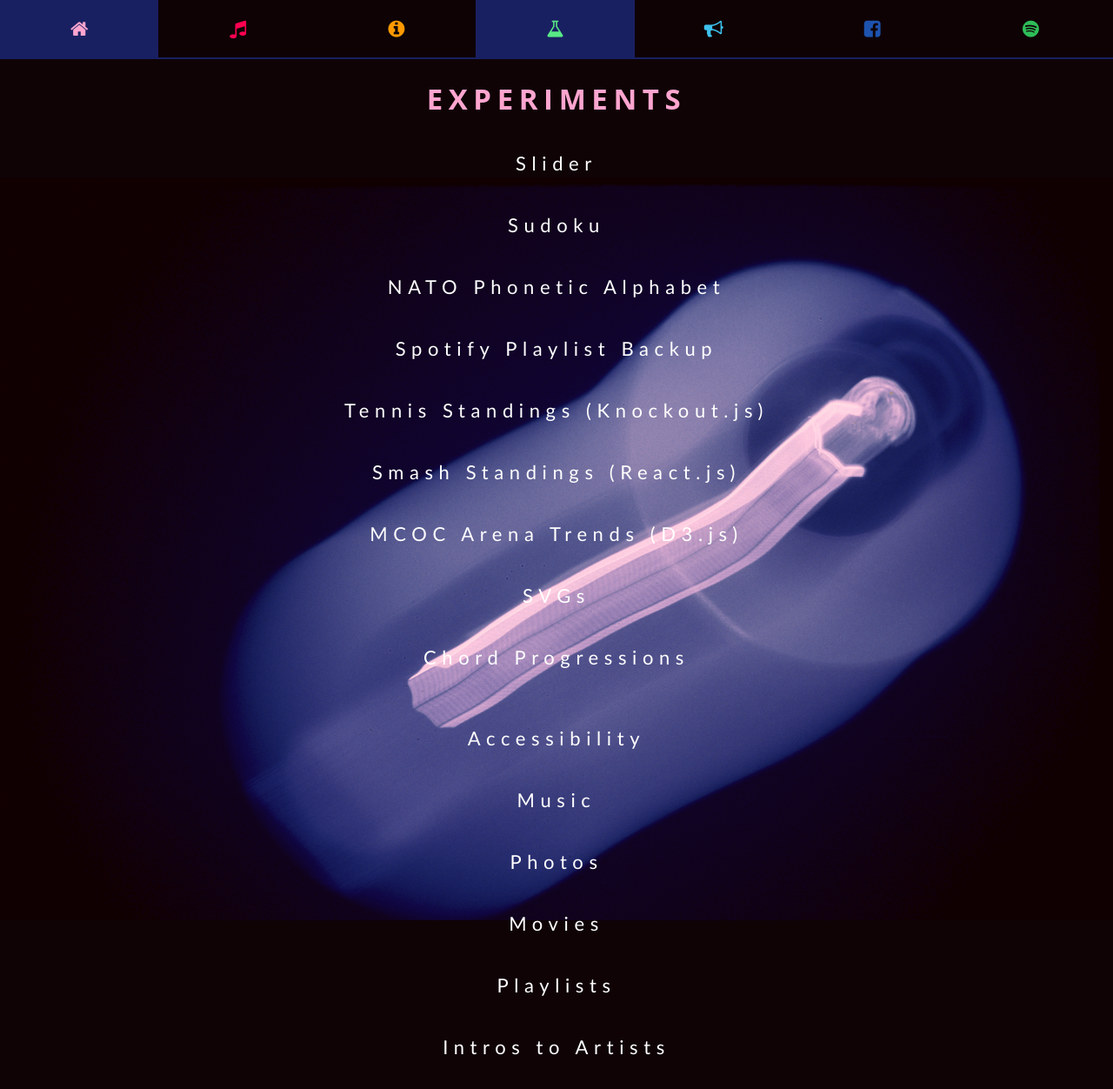
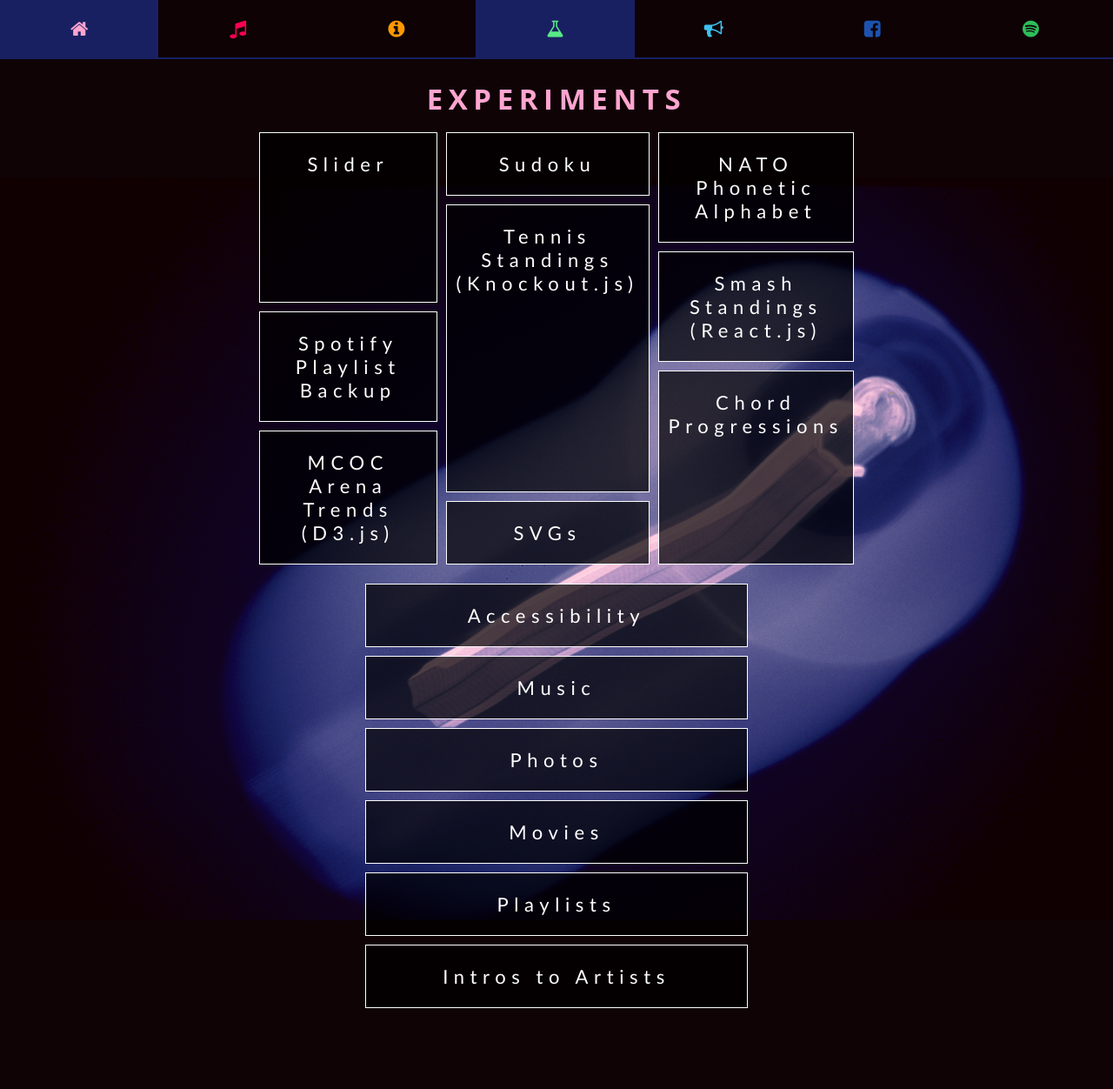
Before and after one commit to brgibson/www, a Jekyll site: the page built from experiments/index.html, in a window 1280 px wide and 1261 px high. Shown: the top 1252 px of the window at 87% size. Built offline with Jekyll 4.4.1, drawn with Linux system fonts in a browser that asks for light colours; nearby versions of some CDN libraries.

Commit message:
experiments - swapping to grid layout - experimenting with grid

```diff
--- a/base.css
+++ b/base.css
@@ -517,7 +517,7 @@ h2 {
     /*color: #FFA5CF;*/
     text-shadow: none;
 }
-a:hover {
+a:hover, a:focus  {
     background: rgb(25, 32, 98);
     color: #FFA5CF;
     text-shadow: none;
--- a/experiments/index.html
+++ b/experiments/index.html
@@ -9,27 +9,112 @@ description: Experimentation and side-projects.
 ---
 
 <div class="main">
+    <style>
+        .experiment-links-grid-top a,
+        .experiment-links-grid-bottom a{
+            border: 1px solid white;
+            width: 100%;
+            height: 100%;
+            margin: 0;
+            padding: 1em .5em;
+            text-align: center;
+            box-sizing: border-box;
+            background: rgba(0, 0, 0, .7);
+        }
+        .grid-a {
+            grid-area: a;
+        }
+        .grid-b {
+            grid-area: b;
+        }
+        .grid-c {
+            grid-area: c;
+        }
+        .grid-d {
+            grid-area: d;
+        }
+        .grid-e {
+            grid-area: e;
+        }
+        .grid-f {
+            grid-area: f;
+        }
+        .grid-g {
+            grid-area: g;
+        }
+        .grid-h {
+            grid-area: h;
+        }
+        .grid-i {
+            grid-area: i;
+        }
+        .experiment-links-grid-top {
+            display: grid;
+            grid-template-columns: 1fr 1fr 1fr;
+            grid-template-areas:
+                    "a b c"
+                    "a b c"
+                    "a e c"
+                    "a e f"
+                    "d e f"
+                    "d e i"
+                    "g e i"
+                    "g h i"
+                    "g h i";
+            grid-gap: 10px;
+            margin: 10px;
+        }
+        @media (max-width:640px) {
+          .experiment-links-grid-top {
+            grid-template-columns: 1fr 1fr;
+            grid-template-areas:
+                    "a b"
+                    "a b"
+                    "a e"
+                    "a e"
+                    "d e"
+                    "d e"
+                    "g e"
+                    "g h"
+                    "c h"
+                    "c i"
+                    "c i"
+                    "c i"
+                    "f i"
+                    "f i";
+            }
+        }
+        .experiment-links-grid-bottom {
+            max-width: 20em;
+            display: grid;
+            grid-template-columns: 1fr;
+            grid-template-areas: "a" "b" "c" "d" "e" "f" "g" "h" "i";
+            grid-gap: 10px;
+            margin: 0 auto;
+            padding: 0 10px;
+        }
+    </style>
     <section class="experiments-container">
         <h1>Experiments</h1>
-        <ul class="experiment-links">
-            <li><a href="/slider/">Slider</a></li>
-            <li><a href="/sudoku/">Sudoku</a></li>
-            <li><a href="/alphabet/nato/">NATO Phonetic Alphabet</a></li>
-            <li><a href="/spotify/">Spotify Playlist Backup</a></li>
-            <li><a href="/tennis/">Tennis Standings (Knockout.js)</a></li>
-            <li><a href="/smash/">Smash Standings (React.js)</a></li>
-            <li><a href="/arena-trends/">MCOC Arena Trends (D3.js)</a></li>
-            <li><a href="/svg/">SVGs</a></li>
-            <li><a href="/chords/">Chord Progressions</a></li>
+        <ul class="experiment-links-grid-top">
+            <li class="grid-a"><a href="/slider/">Slider</a></li>
+            <li class="grid-b"><a href="/sudoku/">Sudoku</a></li>
+            <li class="grid-c"><a href="/alphabet/nato/">NATO Phonetic Alphabet</a></li>
+            <li class="grid-d"><a href="/spotify/">Spotify Playlist Backup</a></li>
+            <li class="grid-e"><a href="/tennis/">Tennis Standings (Knockout.js)</a></li>
+            <li class="grid-f"><a href="/smash/">Smash Standings (React.js)</a></li>
+            <li class="grid-g"><a href="/arena-trends/">MCOC Arena Trends (D3.js)</a></li>
+            <li class="grid-h"><a href="/svg/">SVGs</a></li>
+            <li class="grid-i"><a href="/chords/">Chord Progressions</a></li>
         </ul>
         {% include global/ad-responsive.html %}
-        <ul class="experiment-links">
-            <li><a href="/accessibility/">Accessibility</a></li>
-            <li><a href="/music/">Music</a></li>
-            <li><a href="/photos/">Photos</a></li>
-            <li><a href="/movies/">Movies</a></li>
-            <li><a href="/playlists">Playlists</a></li>
-            <li><a href="/intros/">Intros to Artists</a></li>
+        <ul class="experiment-links-grid-bottom">
+            <li class="grid-a"><a href="/accessibility/">Accessibility</a></li>
+            <li class="grid-b"><a href="/music/">Music</a></li>
+            <li class="grid-c"><a href="/photos/">Photos</a></li>
+            <li class="grid-d"><a href="/movies/">Movies</a></li>
+            <li class="grid-e"><a href="/playlists">Playlists</a></li>
+            <li class="grid-f"><a href="/intros/">Intros to Artists</a></li>
         </ul>
     </section>
     <section>
```
